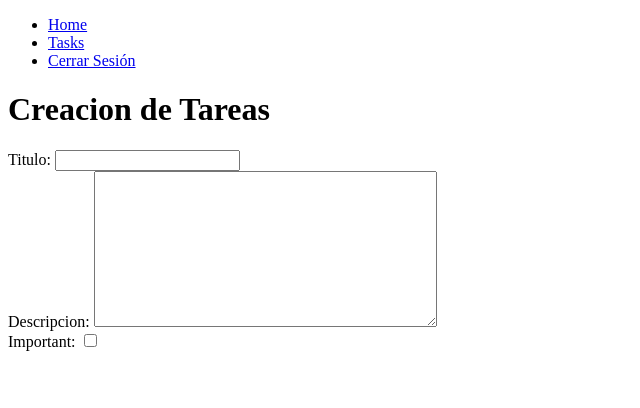
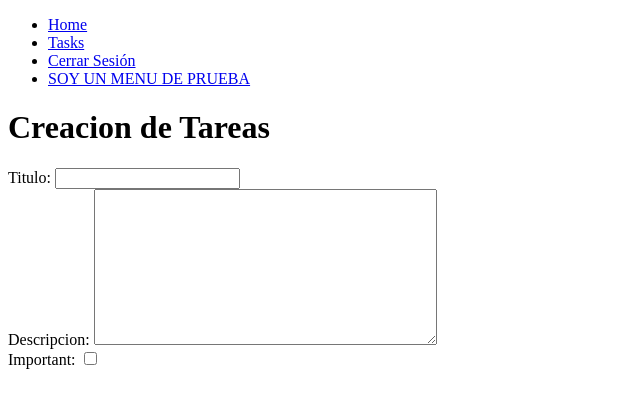
Before and after one commit to cocoup1/Gestion-de-Tareas, a Django app: page /tasks/crear/ in a window 1280 px wide. Shown: the top 408 px of the page, without its empty margins (0-640 px from the left). Run offline with Django 5.2, Linux system fonts and the light colour scheme; a user stored in the database is signed in.

Commit message:
se agrega un submenu a menu principal

```diff
--- a/tasks/templates/base.html
+++ b/tasks/templates/base.html
@@ -22,6 +22,9 @@
 
                 <a href = '/cerrar_session/'>Cerrar Sesión</a>
             </li>
+            <li>
+                <a href = '#'>SOY UN MENU DE PRUEBA</a>
+            </li>
             {% else %}
 
             <li>
```
